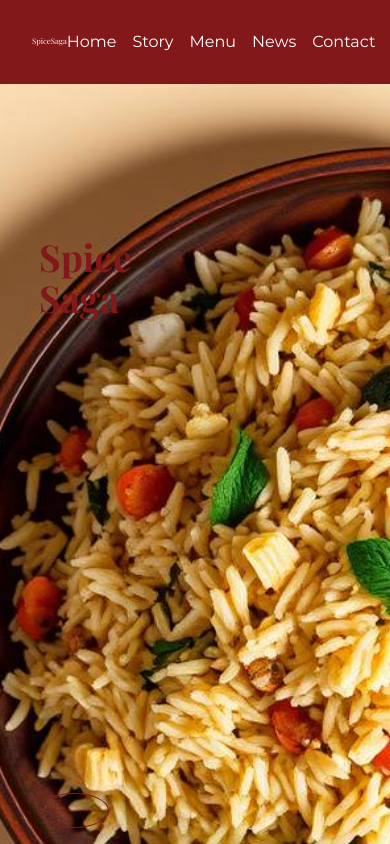
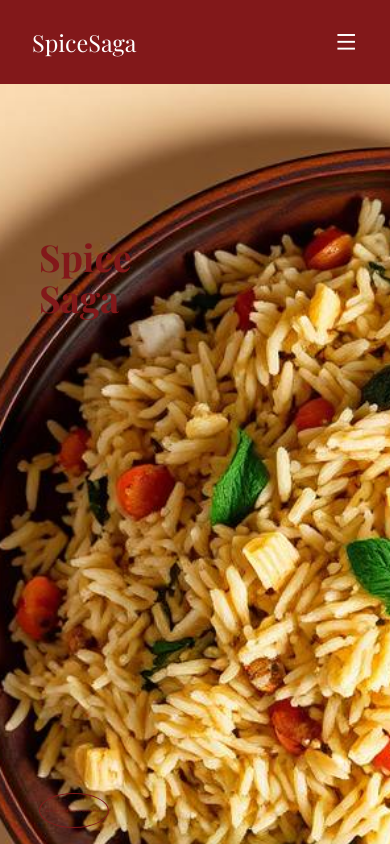
Before and after one commit to rishabh0777/Spicesaga, a React (Vite) app: page / in a window 390 px wide. Shown: the top 844 px of the page. Built offline with nearby package versions, Linux system fonts and the light colour scheme.

Commit message:
Enhance Navbar component; add mobile menu functionality with animations and responsive design

```diff
--- a/index.html
+++ b/index.html
@@ -8,6 +8,8 @@
     <link rel="preconnect" href="https://fonts.googleapis.com">
     <link rel="preconnect" href="https://fonts.gstatic.com" crossorigin>
     <link href="https://fonts.googleapis.com/css2?family=Playfair+Display:wght@400;500;600;700;800;900&family=Montserrat:wght@100;200;300;400;500;600;700;800;900&display=swap" rel="stylesheet">
+    <link href="https://cdn.jsdelivr.net/npm/remixicon@3.5.0/fonts/remixicon.css" rel="stylesheet">
+
   </head>
   <body>
     <div id="root"></div>
--- a/src/components/Navbar.jsx
+++ b/src/components/Navbar.jsx
@@ -1,10 +1,19 @@
-import React from 'react'
+import React, { useState } from 'react'
+import { motion } from 'framer-motion'
 
 const Navbar = () => {
+  const [isOpen, setIsOpen] = useState(false)
+
+  const toggleMenu = () => {
+    setIsOpen(!isOpen)
+  }
+
   return (
-    <nav className='fixed w-full h-[10vh] top-0 left-0 flex bg-red-900 text-white z-[100] justify-between items-center px-8'>
-      <h2 className='text-[2vw]'>SpiceSaga</h2>
-      <ul className='flex gap-4'>
+    <nav className='fixed w-full h-[10vh] top-0 left-0 flex items-center justify-between bg-red-900 text-white px-8 z-[100]'>
+      <h2 className='text-[6vw] md:text-[2vw]'>SpiceSaga</h2>
+
+      {/* Desktop Menu */}
+      <ul className='hidden md:flex gap-4 text-[1.1vw]'>
         <li className='cursor-pointer'>Home</li>
         <li className='cursor-pointer'>Story</li>
         <li className='cursor-pointer'>Menu</li>
@@ -12,6 +21,27 @@ const Navbar = () => {
         <li className='cursor-pointer'>Contact</li>
       </ul>
 
+      {/* Mobile Hamburger */}
+      <div className='md:hidden text-[6vw] cursor-pointer' onClick={toggleMenu}>
+        <i className={isOpen ? 'ri-close-line' : 'ri-menu-line'}></i>
+      </div>
+
+      {/* Mobile Menu */}
+      {isOpen && (
+        <motion.ul
+          initial={{ x: '100%' }}
+          animate={{ x: 0 }}
+          exit={{ x: '100%' }}
+          transition={{ duration: 0.3 }}
+          className='absolute top-[10vh] left-0 w-full h-[90vh] bg-red-900 flex flex-col items-center justify-center gap-8 text-[6vw] md:hidden z-[99]'
+        >
+          <li onClick={toggleMenu} className='cursor-pointer'>Home</li>
+          <li onClick={toggleMenu} className='cursor-pointer'>Story</li>
+          <li onClick={toggleMenu} className='cursor-pointer'>Menu</li>
+          <li onClick={toggleMenu} className='cursor-pointer'>News</li>
+          <li onClick={toggleMenu} className='cursor-pointer'>Contact</li>
+        </motion.ul>
+      )}
     </nav>
   )
 }
```
